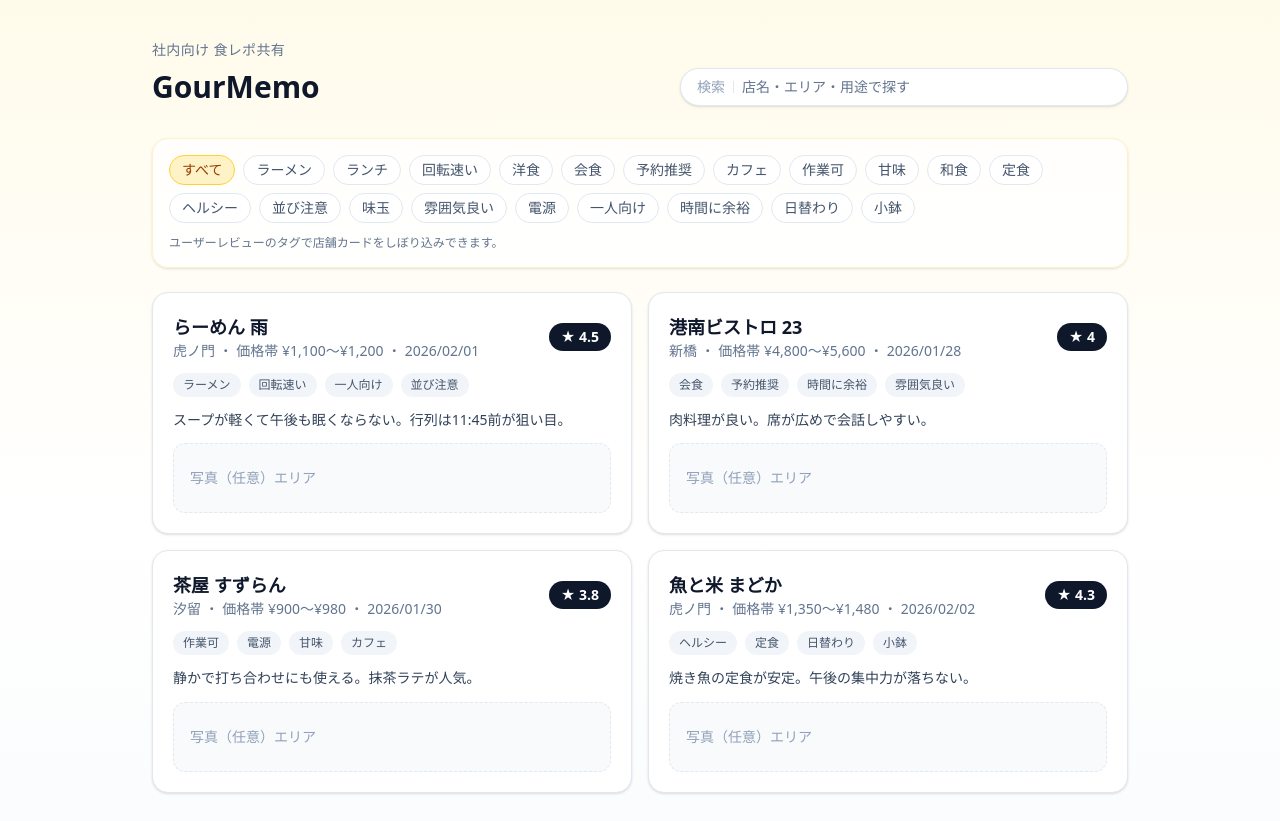
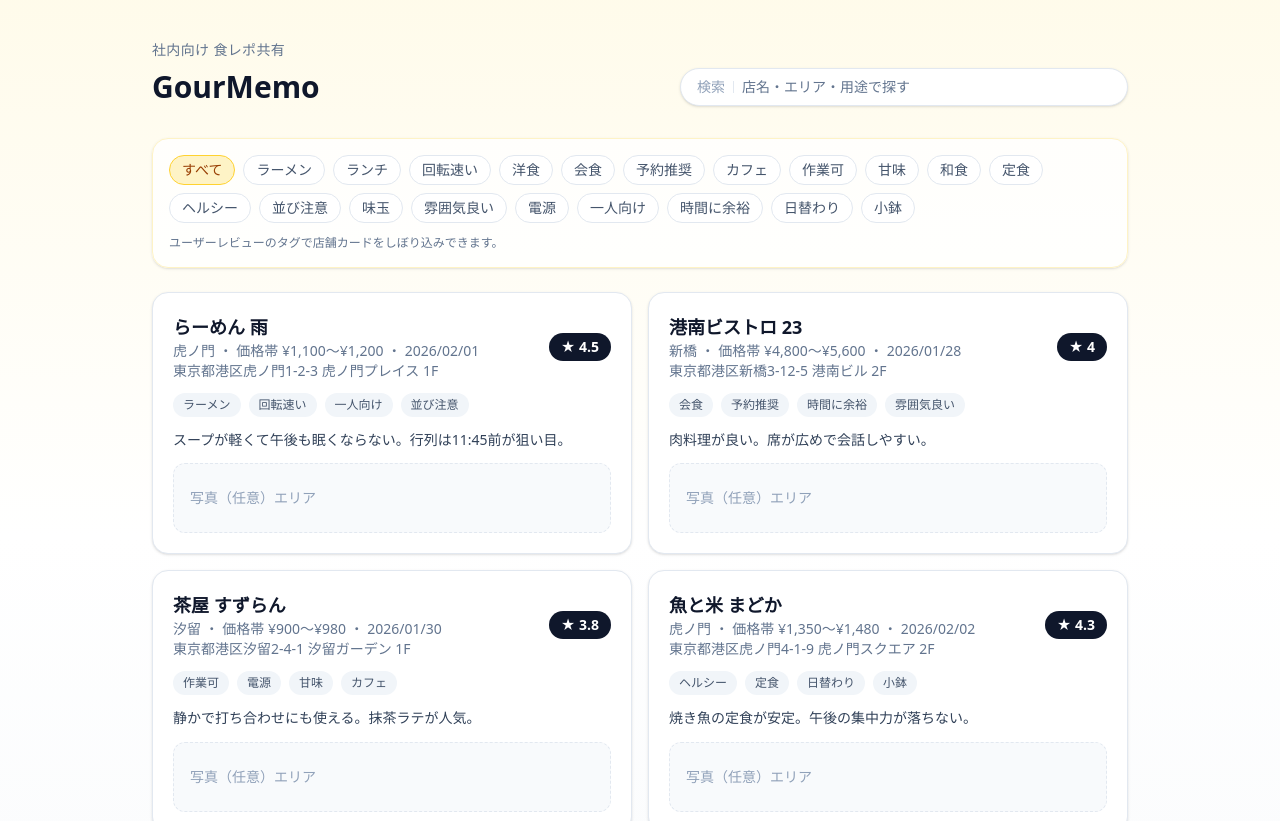
Before and after one commit to ryuta-kikuchi/gourmemo-client, a Next.js app: page / in a window 1280 px wide. Shown: the top 821 px of the page. Built offline with nearby package versions, Linux system fonts and the light colour scheme.

Commit message:
Add addresses to restaurant cards

```diff
--- a/app/_mock/restaurants.ts
+++ b/app/_mock/restaurants.ts
@@ -12,6 +12,7 @@ export type Restaurant = {
   slug: string;
   name: string;
   area: string;
+  address: string;
   price: string;
   rating: number;
   tags: string[];
@@ -53,6 +54,7 @@ export const restaurants: Restaurant[] = [
     slug: "ramen-ame",
     name: "らーめん 雨",
     area: "虎ノ門",
+    address: "東京都港区虎ノ門1-2-3 虎ノ門プレイス 1F",
     price: "ランチ ¥1,000〜1,500",
     rating: 4.5,
     tags: ["ラーメン", "ランチ", "回転速い"],
@@ -85,6 +87,7 @@ export const restaurants: Restaurant[] = [
     slug: "bistro-23",
     name: "港南ビストロ 23",
     area: "新橋",
+    address: "東京都港区新橋3-12-5 港南ビル 2F",
     price: "ディナー ¥4,000〜6,000",
     rating: 4.0,
     tags: ["洋食", "会食", "予約推奨"],
@@ -126,6 +129,7 @@ export const restaurants: Restaurant[] = [
     slug: "chaya-suzuran",
     name: "茶屋 すずらん",
     area: "汐留",
+    address: "東京都港区汐留2-4-1 汐留ガーデン 1F",
     price: "カフェ ¥800〜1,200",
     rating: 3.8,
     tags: ["カフェ", "作業可", "甘味"],
@@ -158,6 +162,7 @@ export const restaurants: Restaurant[] = [
     slug: "sakanato-kome-madoka",
     name: "魚と米 まどか",
     area: "虎ノ門",
+    address: "東京都港区虎ノ門4-1-9 虎ノ門スクエア 2F",
     price: "ランチ ¥1,100〜1,600",
     rating: 4.3,
     tags: ["和食", "定食", "ヘルシー"],
--- a/app/page.tsx
+++ b/app/page.tsx
@@ -108,6 +108,7 @@ export default function Home() {
                       <p className="text-sm text-slate-500">
                         {r.area} ・ 価格帯 {r.priceSummary.label} ・ {r.visited}
                       </p>
+                      <p className="text-sm text-slate-500">{r.address}</p>
                     </div>
                     <div className="rounded-full bg-slate-900 px-3 py-1 text-sm font-semibold text-white">
                       ★ {r.rating}
```
